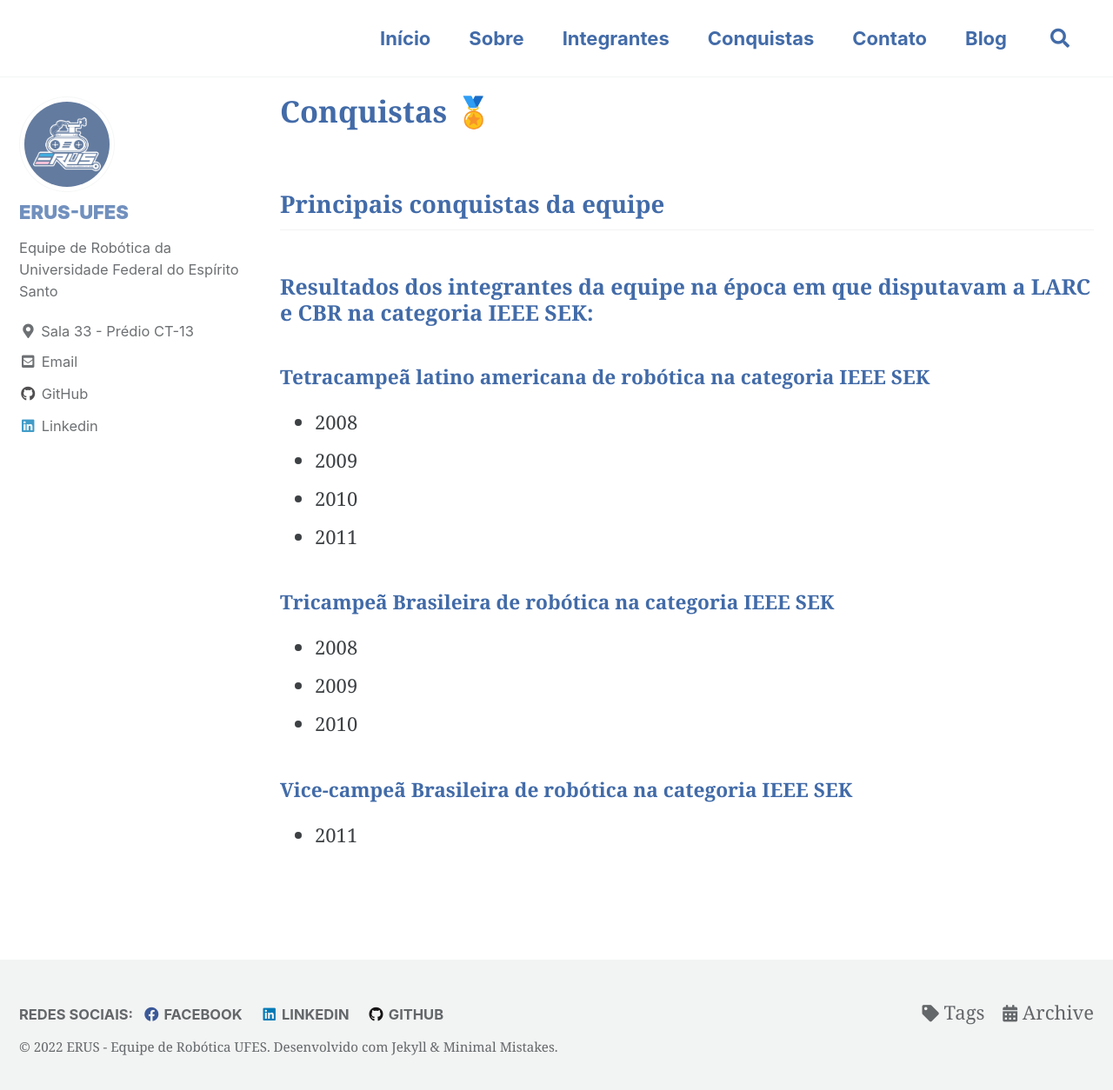
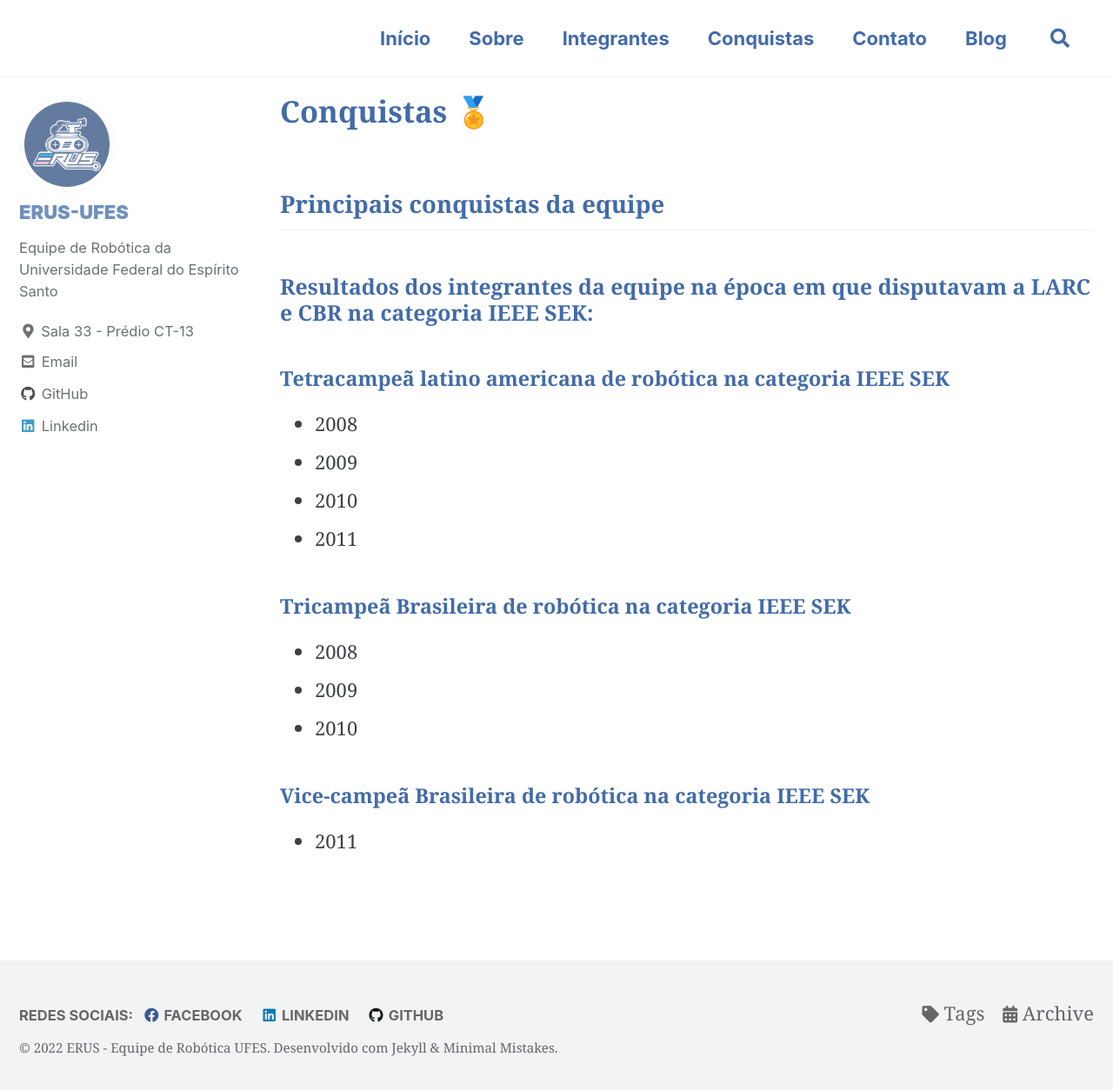
Before and after one commit to erufes/site, a Jekyll site: the page built from _pages/conquistas.md, in a window 1280 px wide and 1260 px high. Shown: the top 1254 px of the window at 87% size. Built offline with Jekyll 4.4.1, drawn with Linux system fonts in a browser that asks for light colours; cached includes are drawn as plain includes.

```diff
--- a/_pages/conquistas.md
+++ b/_pages/conquistas.md
@@ -10,16 +10,16 @@ author_profile: true
 
 ### Resultados dos integrantes da equipe na época em que disputavam a LARC e CBR na categoria IEEE SEK:
 
-##### Tetracampeã latino americana de robótica na categoria IEEE SEK
+#### Tetracampeã latino americana de robótica na categoria IEEE SEK
 - 2008
 - 2009
 - 2010
 - 2011
 
-##### Tricampeã Brasileira de robótica na categoria IEEE SEK
+#### Tricampeã Brasileira de robótica na categoria IEEE SEK
 - 2008
 - 2009
 - 2010
 
-##### Vice-campeã Brasileira de robótica na categoria IEEE SEK
+#### Vice-campeã Brasileira de robótica na categoria IEEE SEK
 - 2011
```
